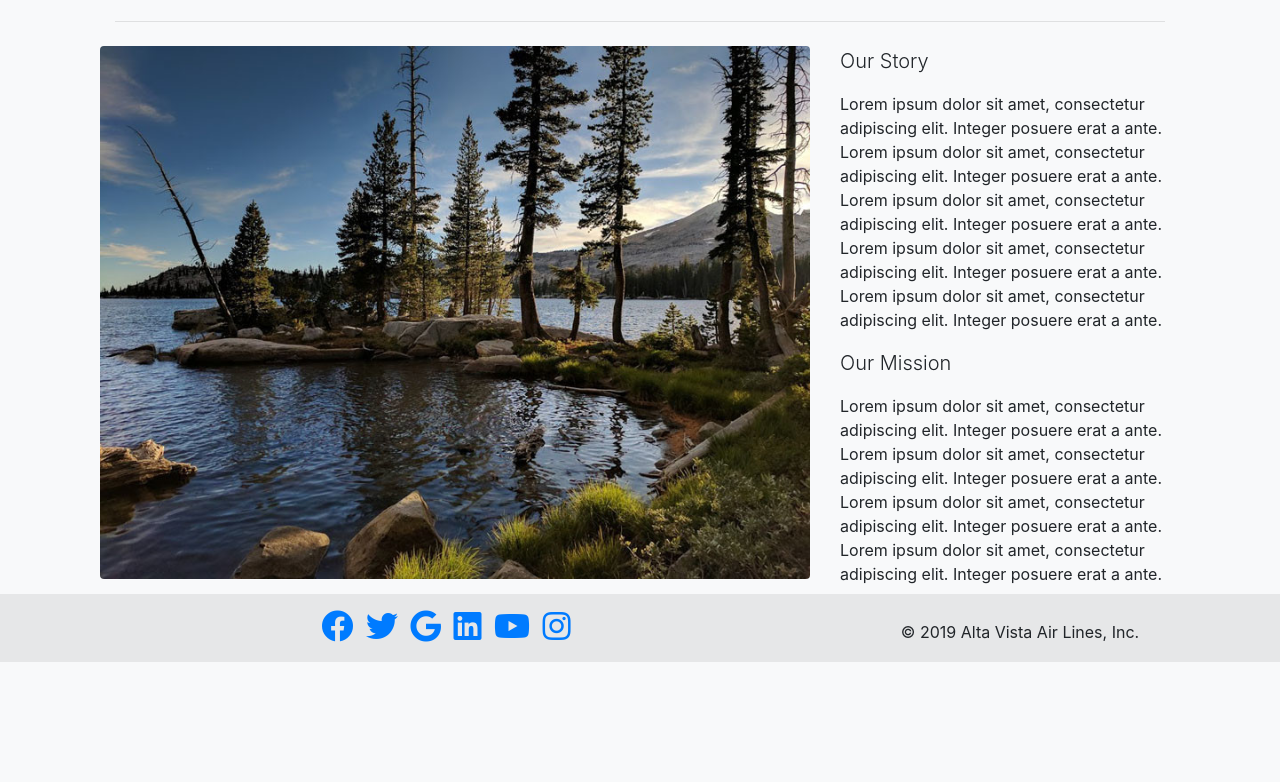
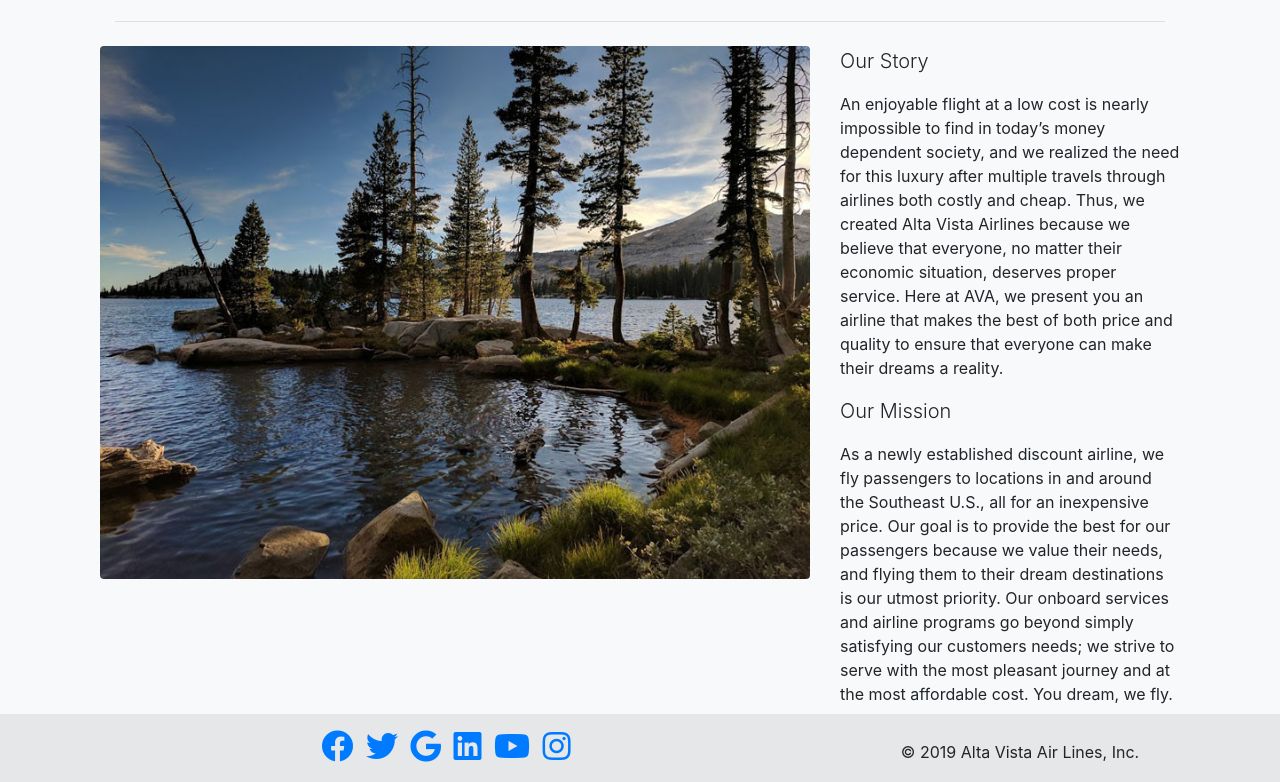
Before and after one commit to sara-yup/sara-yup.github.io, a plain HTML site: page about.html in a window 1280 px wide. Shown: the part 159-941 px from the top of the page. Before the commit the page ends 821 px from the top, so only its background shows below. Drawn offline with Linux system fonts and the light colour scheme.

Commit message:
Change Copy for About
I added the introduction

```diff
--- a/about.html
+++ b/about.html
@@ -67,11 +67,14 @@
 					<p class="lead">
   						Our Story
 					</p>
-					<p>Lorem ipsum dolor sit amet, consectetur adipiscing elit. Integer posuere erat a ante. Lorem ipsum dolor sit amet, consectetur adipiscing elit. Integer posuere erat a ante. Lorem ipsum dolor sit amet, consectetur adipiscing elit. Integer posuere erat a ante. Lorem ipsum dolor sit amet, consectetur adipiscing elit. Integer posuere erat a ante. Lorem ipsum dolor sit amet, consectetur adipiscing elit. Integer posuere erat a ante.</p>
+					<p>
+An enjoyable flight at a low cost is nearly impossible to find in today’s money dependent society, and we realized the need for this luxury after multiple travels through airlines both costly and cheap. Thus, we created Alta Vista Airlines because we believe that everyone, no matter their economic situation, deserves proper service. Here at AVA, we present you an airline that makes the best of both price and quality to ensure that everyone can make their dreams a reality. </p>
 					<p class="lead">
   						Our Mission
 					</p>
-					<p>Lorem ipsum dolor sit amet, consectetur adipiscing elit. Integer posuere erat a ante. Lorem ipsum dolor sit amet, consectetur adipiscing elit. Integer posuere erat a ante. Lorem ipsum dolor sit amet, consectetur adipiscing elit. Integer posuere erat a ante. Lorem ipsum dolor sit amet, consectetur adipiscing elit. Integer posuere erat a ante.</p>
+					<p>As a newly established discount airline, we fly passengers to locations in and around the Southeast U.S., all for an inexpensive price. Our goal is to provide the best for our passengers because we value their needs, and flying them to their dream destinations is our utmost priority. Our onboard services and airline programs go beyond simply satisfying our customers needs; we strive to serve with the most pleasant journey and at the most affordable cost. You dream, we fly.
+
+</p>
 				</div>
 			</div>
 		</div>
```
